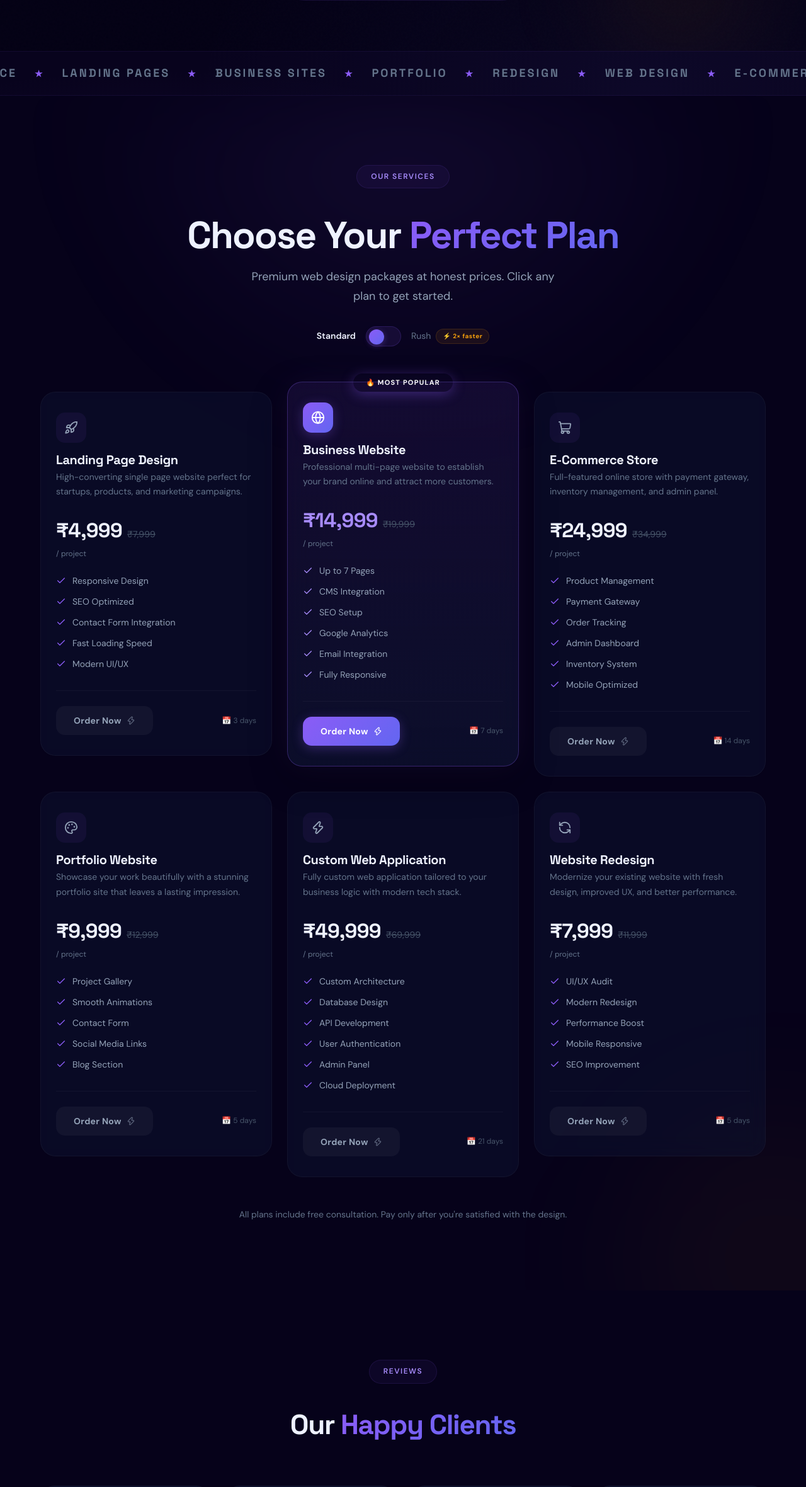
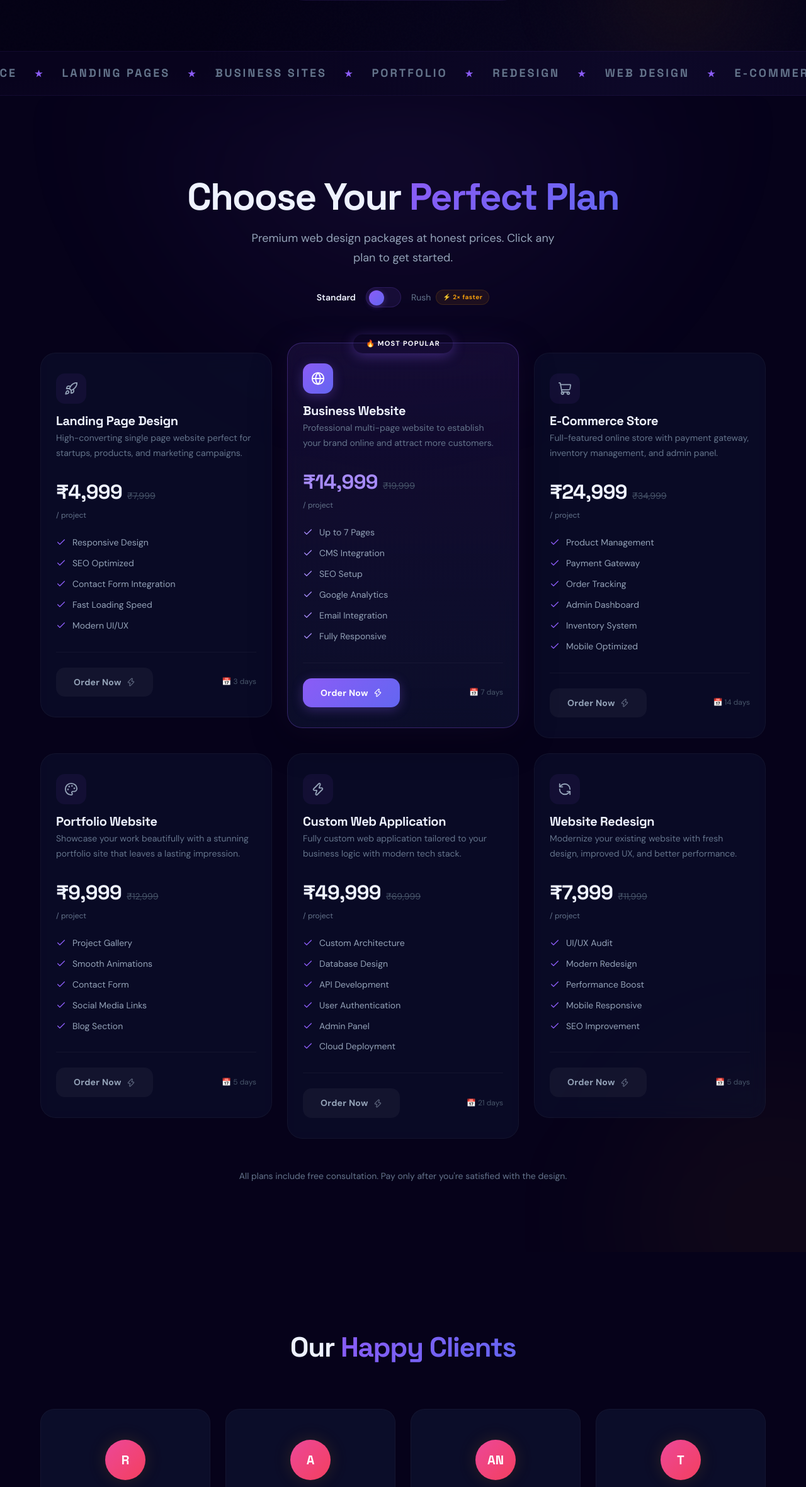
Before and after one commit to Kamlender/zyroo-website, a Next.js app: page / in a window 1280 px wide. Shown: the part 811-3172 px from the top of the page at 63% size. Built offline with nearby package versions, Linux system fonts and the light colour scheme.

Commit message:
fix: remove OUR SERVICES and REVIEWS section tag badges

```diff
--- a/src/app/page.tsx
+++ b/src/app/page.tsx
@@ -116,7 +116,6 @@ export default function HomePage() {
       <section className={`section ${styles.reviews}`} id="reviews">
         <div className="container">
           <div className={styles.sectionTop}>
-            <div className="section-tag">Reviews</div>
             <h2 className={styles.sectionHeading}>
               Our <span className="gradient-text">Happy Clients</span>
             </h2>
--- a/src/components/PricingSection.tsx
+++ b/src/components/PricingSection.tsx
@@ -46,7 +46,6 @@ export default function PricingSection() {
           viewport={{ once: true }}
           transition={{ duration: 0.5 }}
         >
-          <div className="section-tag">Our Services</div>
           <h2 className={styles.heading}>
             Choose Your <span className="gradient-text">Perfect Plan</span>
           </h2>
```
